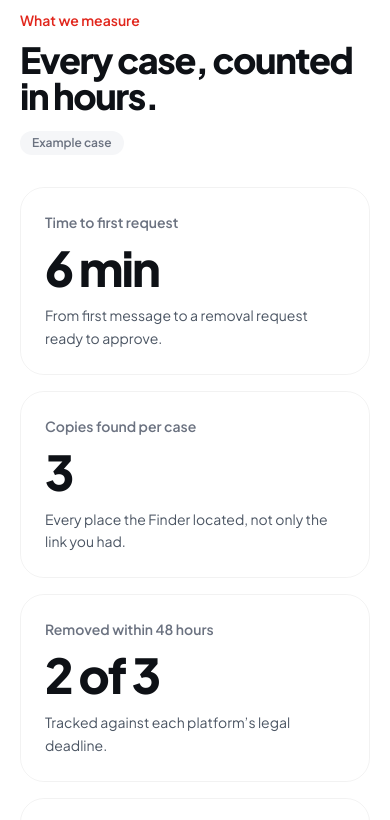
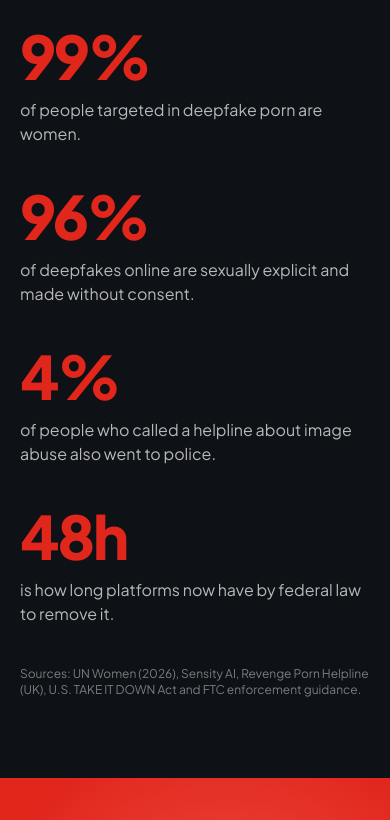
Before and after one commit to viralipatel345/ReclaimAI, a React (Vite) app in the folder landing-aistudio/: page / in a window 390 px wide. Shown: the part 5760-6580 px from the top of the page. Built offline with nearby package versions, Linux system fonts and the light colour scheme.

Commit message:
Landing: keep one stats section
Remove the 'What we measure' example-case section so the page has a
single numbers band, the sourced stats (99%, 96%, 4%, 48h).

```diff
--- a/landing-aistudio/src/landing/Landing.tsx
+++ b/landing-aistudio/src/landing/Landing.tsx
@@ -462,40 +462,6 @@ function Agents() {
   );
 }
 
-/* ---------- Measure points ---------- */
-
-const METRICS = [
-  { label: 'Time to first request', value: '6 min', note: 'From first message to a removal request ready to approve.' },
-  { label: 'Copies found per case', value: '3', note: 'Every place the Finder located, not only the link you had.' },
-  { label: 'Removed within 48 hours', value: '2 of 3', note: 'Tracked against each platform’s legal deadline.' },
-  { label: 'Hours to removal', value: '19h', note: 'The fastest platform in this case. Misses are escalated.' },
-];
-
-function Measure() {
-  return (
-    <section className="py-16">
-      <div className="mx-auto max-w-[1240px] px-5 md:px-8">
-        <div className="flex flex-wrap items-end justify-between gap-4">
-          <div>
-            <p className="text-sm font-semibold text-[#E1261C]">What we measure</p>
-            <h2 className={`${display} mt-3 max-w-[18ch] text-4xl leading-[1.02] md:text-6xl`}>Every case, counted in hours.</h2>
-          </div>
-          <span className="rounded-full bg-[#F5F6F8] px-3 py-1 text-xs font-semibold text-[#6B7280]">Example case</span>
-        </div>
-        <div className="mt-8 grid gap-4 sm:grid-cols-2 lg:grid-cols-4">
-          {METRICS.map((m, i) => (
-            <motion.div key={m.label} initial={{ opacity: 0, y: 20 }} whileInView={{ opacity: 1, y: 0 }} viewport={{ once: true }} transition={{ delay: i * 0.08, duration: 0.6, ease: EASE }} className="rounded-3xl border border-black/5 p-6">
-              <p className="text-sm font-semibold text-[#6B7280]">{m.label}</p>
-              <p className={`${display} mt-3 text-5xl`}>{m.value}</p>
-              <p className="mt-3 text-sm leading-relaxed text-[#4B5563]">{m.note}</p>
-            </motion.div>
-          ))}
-        </div>
-      </div>
-    </section>
-  );
-}
-
 /* ---------- Stats + closing ---------- */
 
 function Stats() {
@@ -550,7 +516,6 @@ export function Landing({ onQuickExit }: { onQuickExit: () => void }) {
         <HowItSearches />
         <TryIt />
         <Agents />
-        <Measure />
         <Stats />
         <Closing />
       </main>
```
